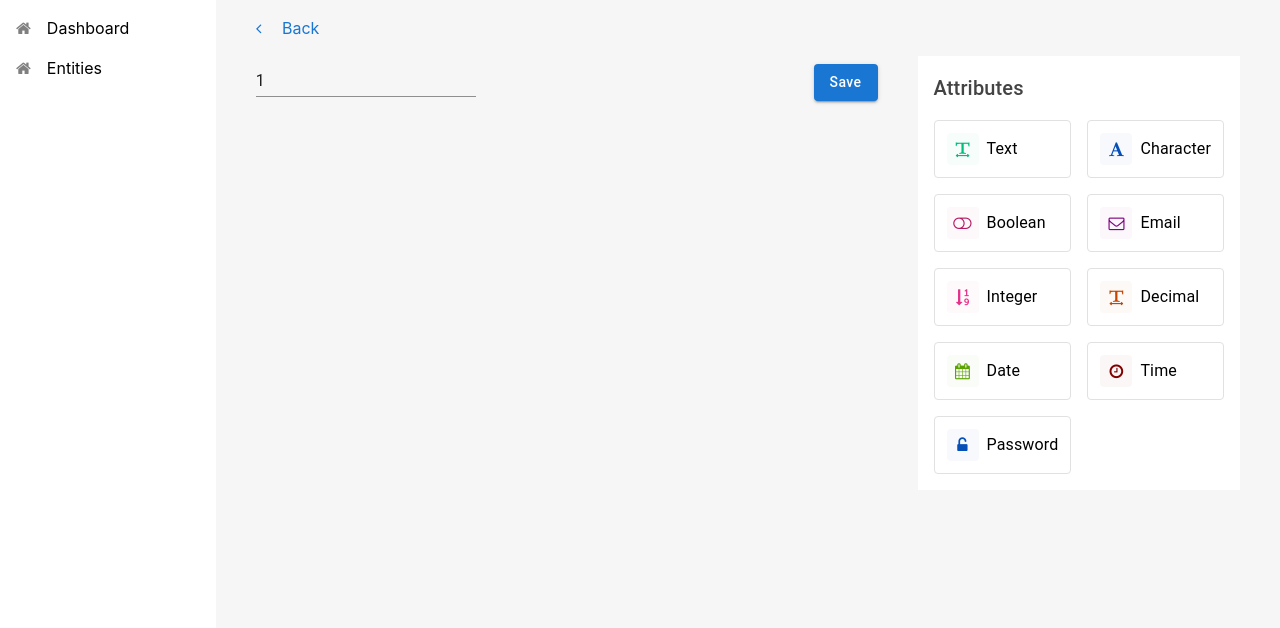
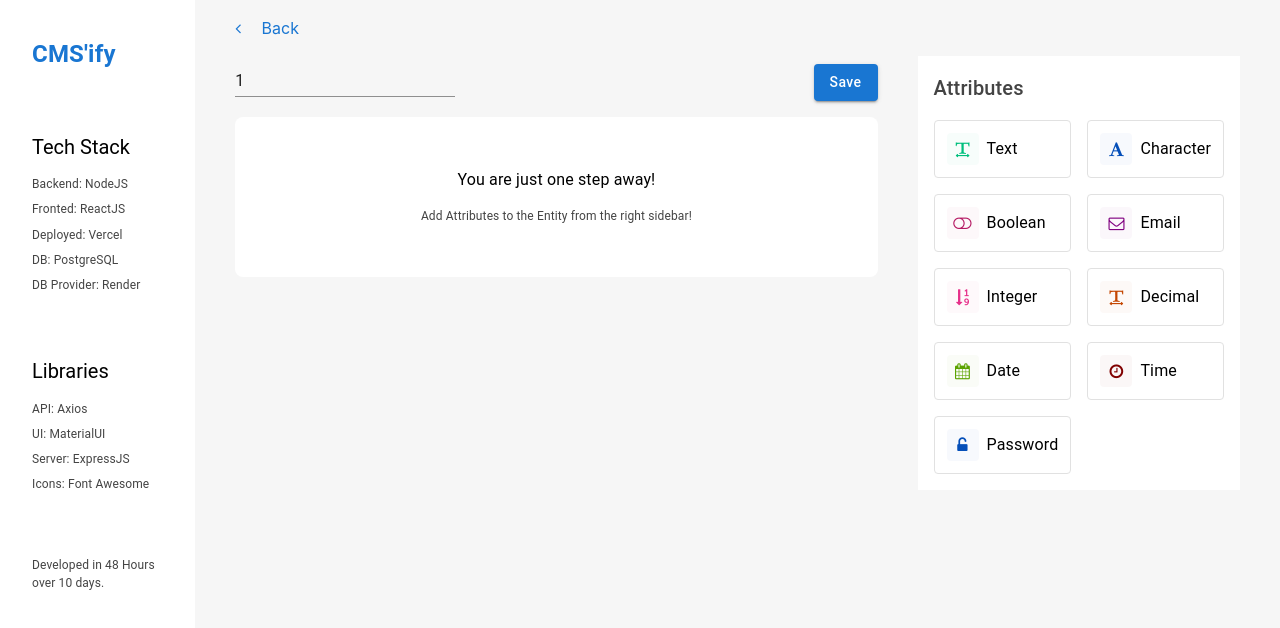
Before and after one commit to iamrishiksahu/vahan-assignment, a React (Vite) app in the folder frontend/: page /edit-entity/1 in a window 1280 px wide. Shown: the top 628 px of the page. Built offline with nearby package versions, Linux system fonts and the light colour scheme.

Commit message:
refined frontend

```diff
--- a/frontend/src/components/BasicRecordsTable.jsx
+++ b/frontend/src/components/BasicRecordsTable.jsx
@@ -104,7 +104,7 @@ export default function BasicRecordsTable({ name, data, fetchRecords }) {
                     <TableBody>
 
 
-                        {records.map((row, idx) => (
+                        {records.length > 0 ? records.map((row, idx) => (
                             <TableRow
                                 key={idx}
                                 sx={{ '&:last-child td, &:last-child th': { border: 0 } }}
@@ -118,7 +118,7 @@ export default function BasicRecordsTable({ name, data, fetchRecords }) {
                                             val === true ? 'True' : 'False'
                                             : col.type.dataType === 'DATE' ?
                                                 val.slice(0, 10)
-                                                : val}</TableCell>
+                                                : col.type.inputType === 'PASSWORD' ? '***' : val}</TableCell>
                                     )
                                 })}
                                 {/* Actions */}
@@ -143,7 +143,16 @@ export default function BasicRecordsTable({ name, data, fetchRecords }) {
                                 </TableCell>
 
                             </TableRow>
-                        ))}
+                        )) :
+                            <FlexBox column sx={{
+                                backgroundColor: 'white',
+                                height: '10rem',
+                                borderRadius: '0.5rem'
+                            }}>
+
+                                <Typography align='center' width={'100%'}>You do not have any data in the table yet!</Typography>
+                                <Typography align='center' variant='body2' width={'100%'} color={'#444'}>Add data to the table using the +Add button at the top.</Typography>
+                            </FlexBox>}
                     </TableBody>
                 </Table>
             </TableContainer>
--- a/frontend/src/components/CreateEntityPopup.jsx
+++ b/frontend/src/components/CreateEntityPopup.jsx
@@ -23,12 +23,8 @@ const CreateEntityPopup = ({ handleClose }) => {
             return
         }
 
-
-
         navigate(`/edit-entity/${tableName}`)
 
-        // save the table to DB
-        // saveTableToDB(newTable)
     }
 
     return (
--- a/frontend/src/components/DashboardMain.jsx
+++ b/frontend/src/components/DashboardMain.jsx
@@ -10,18 +10,19 @@ const DashboardMain = () => {
     const [createEntityOpen, setCreateEntityOpen] = useState(false)
     const [entityList, setEntityList] = useState([])
 
-    useEffect(() => {
     const getAllTables = async () => {
-            try{
+        try {
             const res = await axiosInstance.get('/get-tables')
             console.log(res.data)
             setEntityList(res.data)
-            }catch(err){
+        } catch (err) {
             console.log(err)
             alert('Oops! Something went wrong!')
         }
     }
 
+
+    useEffect(() => {
         getAllTables()
     }, [])
 
@@ -51,7 +52,6 @@ const DashboardMain = () => {
             </FlexBox>
 
             <Typography variant='h6' color={'#444'}>Recent Entities</Typography>
-
 
             <GridBox cols={4} sx={{
                 width: '80vw',
--- a/frontend/src/components/Sidebar.jsx
+++ b/frontend/src/components/Sidebar.jsx
@@ -5,17 +5,38 @@ import { Typography } from '@mui/material'
 const Sidebar = () => {
     return (
         <PageParent sx={{
-        width: '16rem',
+            width: '14rem',
             height: '100vh',
             alignItems: 'flex-start',
             justifyContent: 'flex-start',
-        backgroundColor: 'var(--color-primary-light)'
+            backgroundColor: 'var(--color-primary-light)',
+            paddingTop: '2.5rem',
+            paddingLeft: '2rem',
         }}>
 
             {/* Add App Logo */}
 
-        <SidebarItem icon={"fa fa-home"} title='Dashboard'/>
-        <SidebarItem icon={"fa fa-home"} title='Entities'/>
+            <Typography variant='h4' sx={{ fontWeight: 700, color: 'var(--color-primary)' }}>CMS'ify</Typography>
+            <Typography variant='h5' mt={'3rem'}>Tech Stack</Typography>
+            <FlexBox column sx={{ color: '#444', alignItems: 'flex-start', gap: '0.5rem' }}>
+                <Typography variant='body2'>Backend: NodeJS</Typography>
+                <Typography variant='body2'>Fronted: ReactJS</Typography>
+                <Typography variant='body2'>Deployed: Vercel</Typography>
+                <Typography variant='body2'>DB: PostgreSQL</Typography>
+                <Typography variant='body2'>DB Provider: Render</Typography>
+            </FlexBox>
+            <Typography variant='h5' mt={'3rem'}>Libraries</Typography>
+            <FlexBox column sx={{ color: '#444', alignItems: 'flex-start', gap: '0.5rem' }}>
+                <Typography variant='body2'>API: Axios</Typography>
+                <Typography variant='body2'>UI: MaterialUI</Typography>
+                <Typography variant='body2'>Server: ExpressJS</Typography>
+                <Typography variant='body2'>Icons: Font Awesome</Typography>
+            </FlexBox>
+
+
+            <FlexBox column mt={'3rem'} sx={{ color: '#444', alignItems: 'flex-start', gap: '0.5rem' }}>
+                <Typography variant='body2'>Developed in 48 Hours over 10 days.</Typography>
+            </FlexBox>
 
         </PageParent>
     )
@@ -23,13 +44,13 @@ const Sidebar = () => {
 
 export default Sidebar
 
-const SidebarItem = ({icon, title}) => {
+const SidebarItem = ({ icon, title }) => {
 
-    return(
+    return (
         <FlexBox sx={{
             justifyContent: 'flex-start'
         }}>
-            <i className={icon} style={{color: 'grey'}}/>
+            <i className={icon} style={{ color: 'grey' }} />
             <Typography variant='p'>{title}</Typography>
         </FlexBox>
     )
--- a/frontend/src/main.jsx
+++ b/frontend/src/main.jsx
@@ -9,11 +9,9 @@ import { ThemeProvider } from '@mui/material'
 
 
 ReactDOM.createRoot(document.getElementById('root')).render(
-  <React.StrictMode>
     <ThemeProvider theme={primaryLightTheme}>
       <BrowserRouter>
         <App />
       </BrowserRouter>
-    </ThemeProvider>
-  </React.StrictMode>,
+    </ThemeProvider>,
 )
--- a/frontend/src/pages/Dashboard.jsx
+++ b/frontend/src/pages/Dashboard.jsx
@@ -14,16 +14,15 @@ const Dashboard = () => {
       display: 'flex',
       flexDirection: 'row',
       justifyContent: 'flex-start',
-      background: 'var(--bg-main)'
+      background: 'var(--bg-main)',
+      height: '100vh'
     }}>
       <Sidebar />
-
-
-        <Routes>
-          <Route index element={<DashboardMain />} />
-          <Route path='entity/:name' element={<EntityPage />} />
-          <Route path='edit-entity/:name' element={<EditEntity />} />
-        </Routes>
+      <Routes>
+        <Route index element={<DashboardMain />} />
+        <Route path='entity/:name' element={<EntityPage />} />
+        <Route path='edit-entity/:name' element={<EditEntity />} />
+      </Routes>
     </Box>
   )
 }
--- a/frontend/src/pages/EditEntity.jsx
+++ b/frontend/src/pages/EditEntity.jsx
@@ -12,6 +12,7 @@ import { axiosInstance } from '../../config/axiosConfig'
 const EditEntity = () => {
 
   const { name } = useParams()
+
   const tableNameRef = useRef()
   const navigate = useNavigate()
 
@@ -75,7 +76,7 @@ const EditEntity = () => {
         attributes: entityList
       })
 
-      if(res.status === 201){
+      if (res.status === 201) {
         alert('Table definition created successfully!')
         navigate('/')
       }
@@ -89,7 +90,6 @@ const EditEntity = () => {
       console.log(err)
     }
 
-    // Save the entityList to the database and create a new table definition
   }
 
   return (
@@ -121,7 +121,6 @@ const EditEntity = () => {
         }}>
           <FlexBox sx={{ justifyContent: 'space-between', marginTop: '0.5rem' }}>
             <TextField
-              // sx={{ backgroundColor: 'white' }}
               variant='standard'
               size='small'
               defaultValue={name}
@@ -131,7 +130,7 @@ const EditEntity = () => {
           </FlexBox>
 
 
-          {entityList.map((item, idx) => {
+          {entityList.length > 0 ? entityList.map((item, idx) => {
             return (
               <EntityItem
                 key={idx}
@@ -139,7 +138,15 @@ const EditEntity = () => {
                 item={item}
               />
             )
-          })}
+          }) : <FlexBox column sx={{
+            backgroundColor: 'white',
+            height: '10rem',
+            borderRadius: '0.5rem'
+          }}>
+
+            <Typography align='center' width={'100%'}>You are just one step away!</Typography>
+            <Typography align='center' variant='body2' width={'100%'} color={'#444'}>Add Attributes to the Entity from the right sidebar!</Typography>
+          </FlexBox>}
 
 
         </Box>
--- a/frontend/src/pages/EntityPage.jsx
+++ b/frontend/src/pages/EntityPage.jsx
@@ -10,10 +10,8 @@ const EntityPage = () => {
   const { name } = useParams()
   const navigate = useNavigate()
 
-  // const [entityData, setEntityData] = useState(null)
   const [tableData, setTableData] = useState(null)
   const [columns, setColumns] = useState(null)
-  const [entityList, setEntityList] = useState([])
 
   const getTableDataWithRecords = async (tableName) => {
 
@@ -41,13 +39,10 @@ const EntityPage = () => {
   }, [])
 
   useEffect(() => {
-
     if (tableData?.metaData?.attributes) {
       const attributes = JSON.parse(tableData.metaData.attributes)
       setColumns(attributes)
-
     }
-
   }, [tableData])
 
 
@@ -67,26 +62,10 @@ const EntityPage = () => {
         }
         alert('Oops! Something went wrong.')
       }
-    } else {
-      console.log('Do not delete the table');
-
     }
   }
 
-  const handleSaveClick = () => {
 
-    // check if any field is in edit mode
-
-    for (let i = 0; i < entityList.length; i++) {
-
-      if (entityList[i].edit == true) {
-        alert('Please save all field names!')
-        break
-      }
-    }
-
-    // Save the entityList to the database and create a new table definition
-  }
 
   return (
     <PageParent sx={{
@@ -122,7 +101,8 @@ const EntityPage = () => {
               name={name}
               data={tableData}
               fetchRecords={getTableDataWithRecords} />
-            : <></>}
+
+              : <></>}
 
         </Box>
 
@@ -142,7 +122,6 @@ const EntityPage = () => {
 
               <Typography key={idx} padding={'0.25rem 0'}>
                 {item.fieldName}: &emsp;
-                {/* <span style={{ color: '#adadad' }}>{item.type.name}</span> • */}
                 <span style={{ color: '#adadad' }}>{item.type.dataType}</span>
               </Typography>
             )) : <></>}
--- a/frontend/themes/primaryLightTheme.jsx
+++ b/frontend/themes/primaryLightTheme.jsx
@@ -31,6 +31,9 @@ export const primaryLightTheme = createTheme({
         h5: {
             fontSize: '1.25rem'
         },
+        body2:{
+            fontSize: '0.75rem'
+        },
         button: {
             textTransform: 'none',
         },
```
Lines whose indentation alone changed are shown as unchanged.
